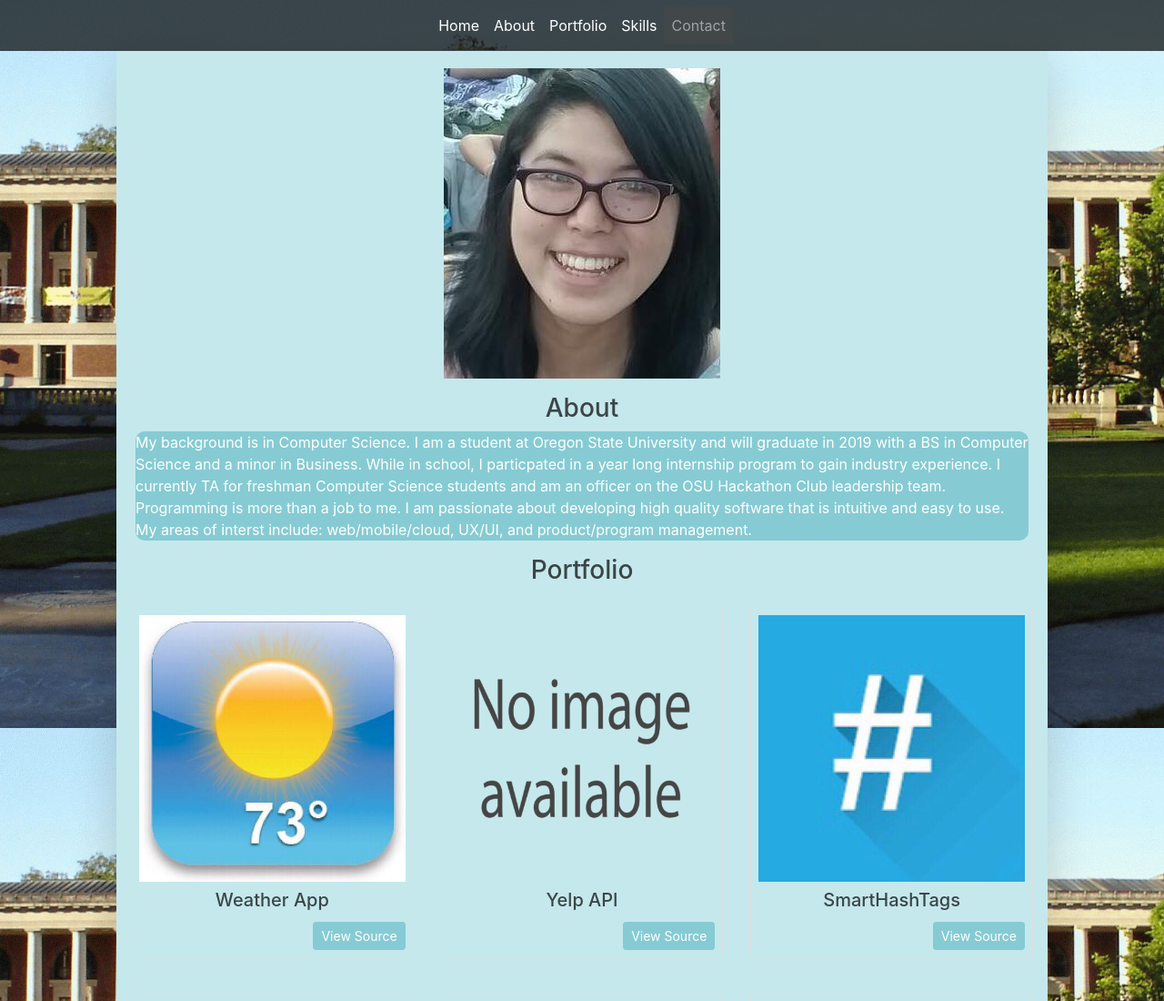
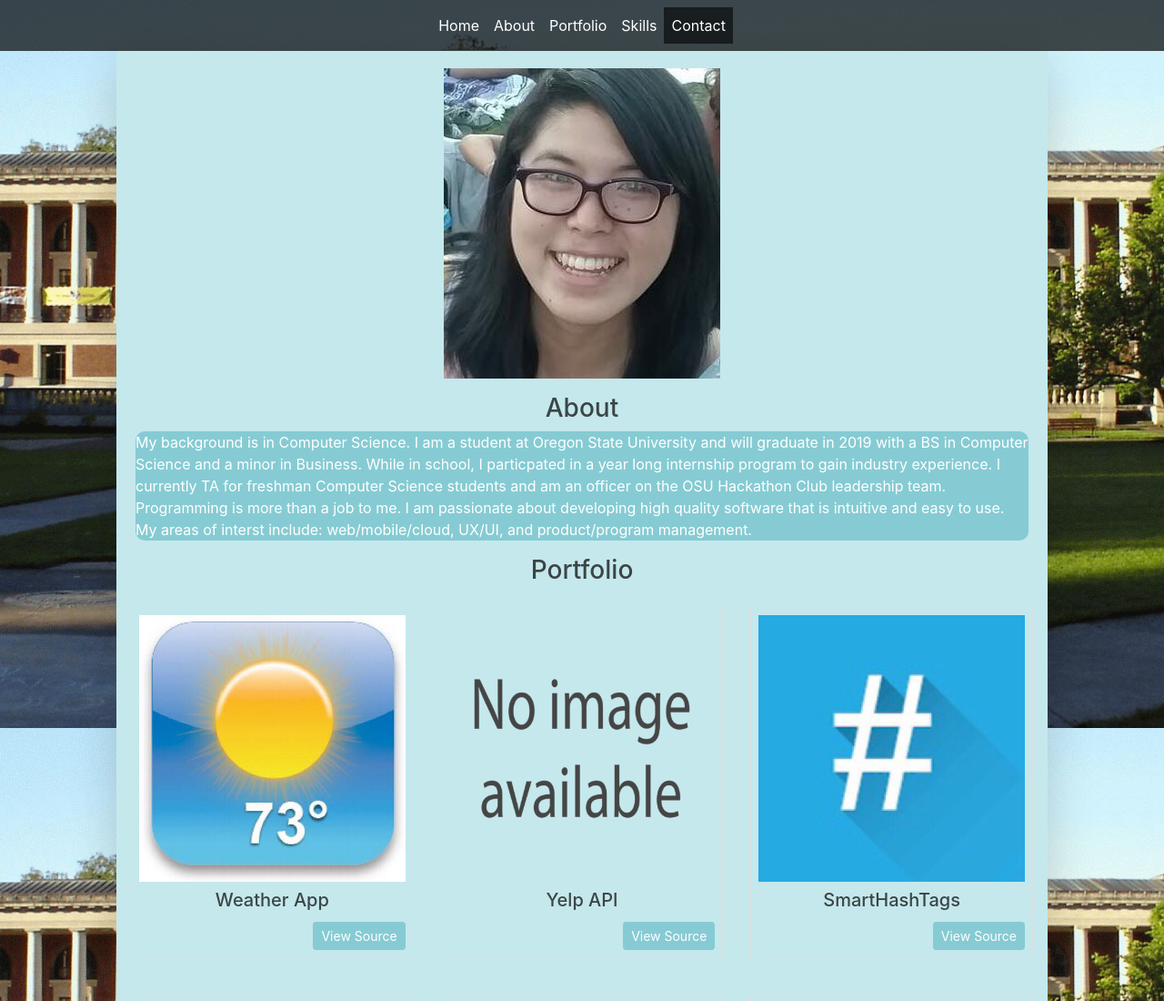
Before and after one commit to olsenme/portfolio, a website: page index.html in a window 1280 px wide. Shown: the top 1100 px of the page at 91% size. Drawn offline with Linux system fonts and the light colour scheme.

Commit message:
fixing issue with scrollspy

```diff
--- a/css/full.css
+++ b/css/full.css
@@ -13,9 +13,7 @@ body {
   padding-top: 55px;
   color: white!important;
   position:relative;
-  margin-bottom: 300px;
 }
-
 .layer {
     background-color: rgba(0,0,0,.7);
     position: absolute;
@@ -48,7 +46,7 @@ html {
     scroll-behavior: smooth;
 }
 /*navbar*/
-.nav-link:hover, .nav-item .active{
+.nav-link:hover{
  background: #484848;
  opacity:.5;
  color: #ffff;
@@ -58,14 +56,6 @@ html {
  cursor: pointer;
 }
 /*main content*/
-#content h3::before {
-display: block;
-content: " ";
-margin-top: -53px;
-height: 53px;
-visibility: hidden;
-pointer-events: none;
-}
 #content{
   padding-top: 70px;
   width:80%;
--- a/index.html
+++ b/index.html
@@ -10,6 +10,22 @@
     <link href="vendor/bootstrap/css/bootstrap.min.css" rel="stylesheet">
     <!-- Custom styles for this template -->
     <link href="css/full.css" rel="stylesheet">
+    <style>
+     #content h3::before {
+       display: block;
+       content: " ";
+       margin-top: -53px;
+       height: 53px;
+       visibility: hidden;
+       pointer-events: none;
+     }
+     body {
+       margin-bottom: 450px;
+     }
+     .nav-item .active {
+       background-color: rgba(0, 0, 0, .6);
+     }
+   </style>
   </head>
   <body>
     <!-- Navigation -->
```
Also changed, not shown: 1 other file.
